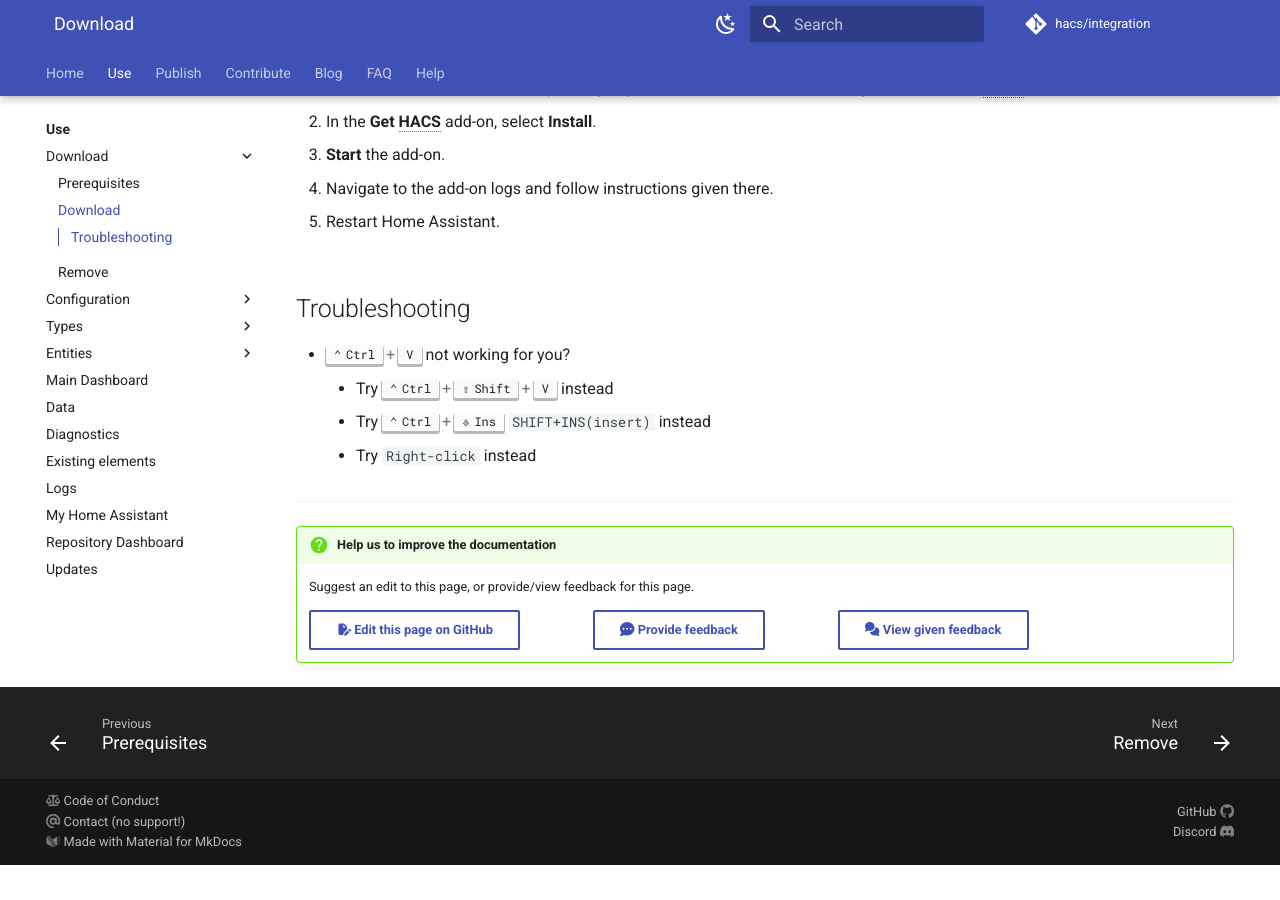
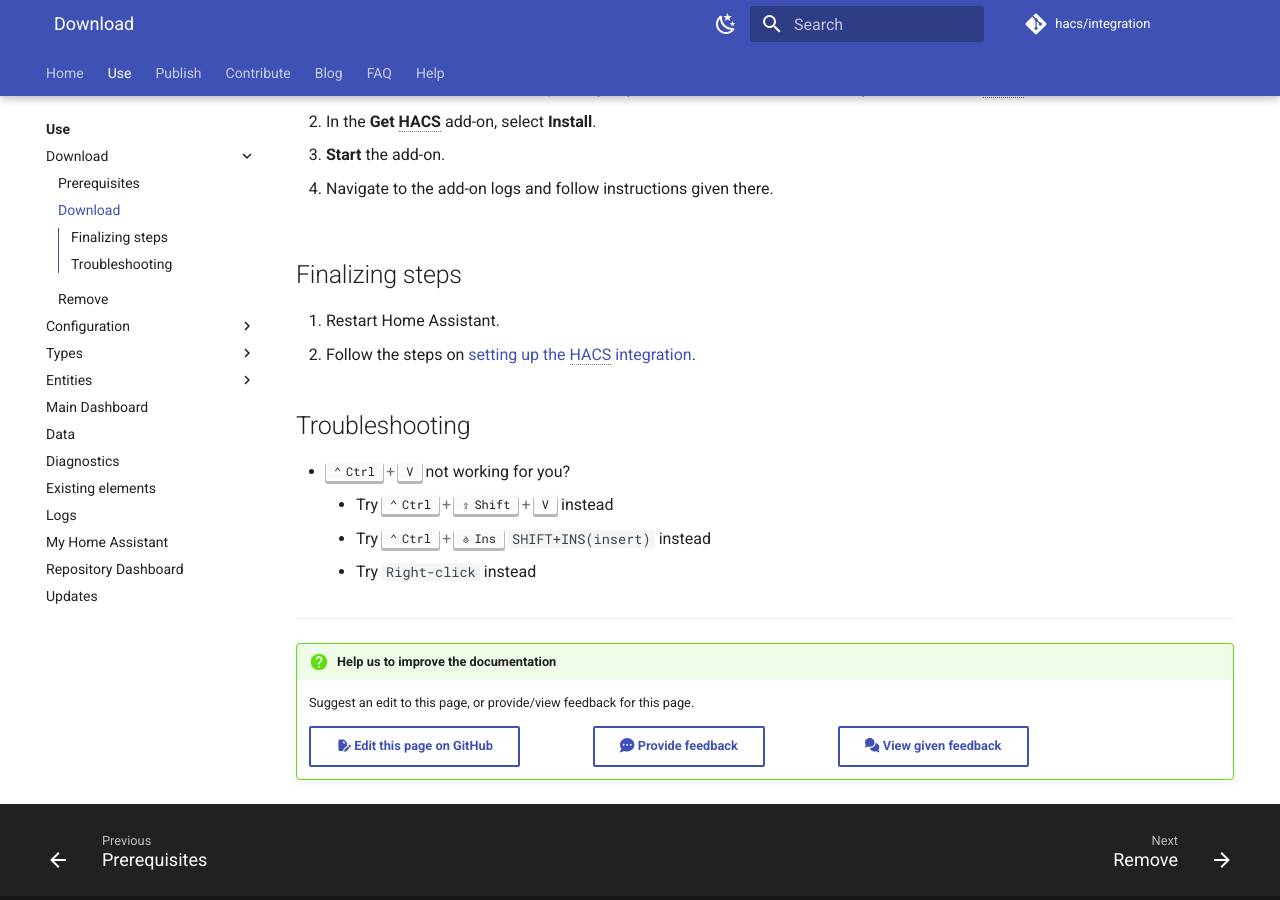
Before and after one commit to hacs/documentation, an MkDocs documentation site: the page built from source/docs/use/download/download.md, in a window 1280 px wide and 900 px high, scrolled down 592 px. Built offline with MkDocs 1.6.1 and Material for MkDocs 9.7.7, drawn with Linux system fonts in a browser that asks for light colours; plug-ins that fetch from the network failed and are left out; comment, search, counter and statistics services are not loaded; before the commit the page ends 1457 px from its top, so only the background shows below that.

Commit message:
Add step to continue by installing the integration (#483)
* Add step to continue by installing the integration

* Update source/docs/use/download/download.md

* Implement review comments

* Fix link

* Fix link

````diff
--- a/source/docs/use/download/download.md
+++ b/source/docs/use/download/download.md
@@ -43,7 +41,10 @@ Setting up HACS is done by using the [HACS download script](https://github.com/h
         wget -O - https://get.hacs.xyz | bash -
         ```
 
-    4. Restart Home Assistant.
+## Finalizing steps
+
+1. Restart Home Assistant.
+2. Follow the steps on [setting up the HACS integration](/docs/use/configuration/basic.md).
 
 ## Troubleshooting
 
````
Also changed, not shown: other parts of source/docs/use/download/download.md (+0 -2 lines).
